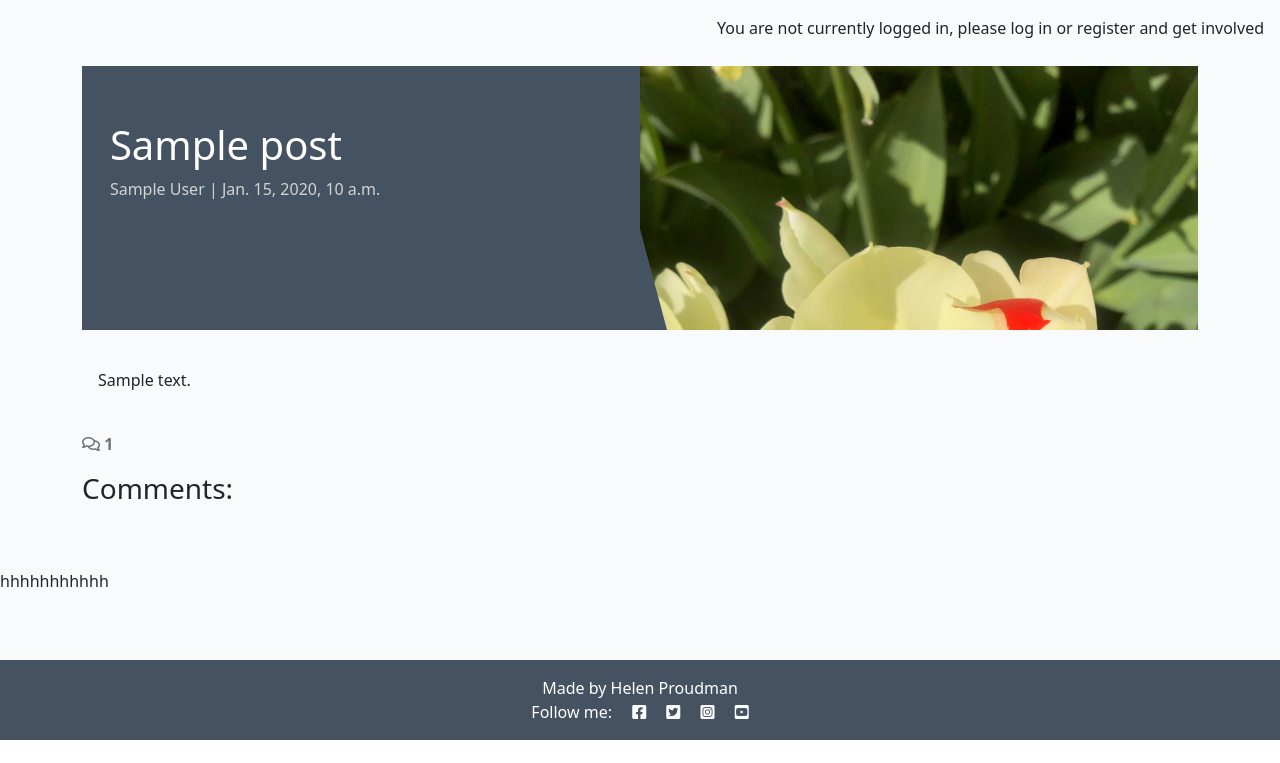
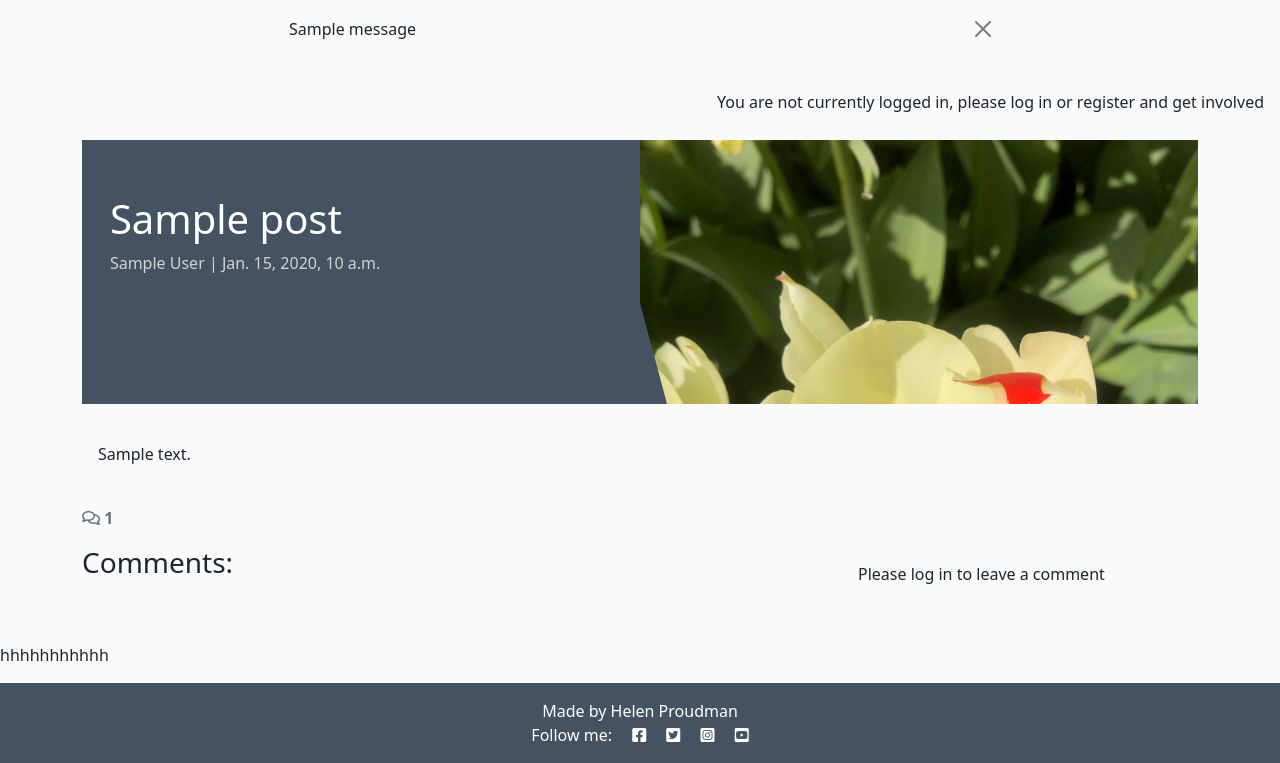
Before and after one commit to Code-Institute-Submissions/nature-blog, a Django app: template blog/templates/blog/post_detail.html in a window 1280 px wide. Shown: the part 60-823 px from the top of the page. Before the commit the page ends 800 px from the top, so only its background shows below. Run offline with Django 3.2, Linux system fonts and the light colour scheme; the template is opened without the code that fills it: most values are stand-ins (such as "Sample title", 1, 10 or a date in 2020); one stand-in notice (Sample message) is shown; some libraries are stand-ins or nearby versions.

Commit message:
crispy forms installed, comment form added, post_detail.html updated

```diff
--- a/blog/templates/blog/post_detail.html
+++ b/blog/templates/blog/post_detail.html
@@ -1,5 +1,6 @@
 {% extends 'nature.html' %} {% block content %}
 {% load static %}
+{% load crispy_forms_tags %}
 
 <div class="masthead">
     <div class="container">
@@ -63,6 +64,22 @@
                 {% endfor %}
             </div>
         </div>
+        <!-- creating new comments -->
+         <div class="col-md-4 card mb-4 mt-3">
+            <div class="card-body">
+                {% if user.is_authenticated %}
+                <h3>Something to say? Leave a comment:</h3>
+                <p>Posting as: {{ user.username }}</p>
+                <form method="post" id="commentForm" style="margin-top: 1.3em;">
+                    {{ comment_form | crispy }}
+                    {% csrf_token %}
+                    <button class="btn btn-signup btn-lg">Submit</button>
+                </form>
+                {% else %}
+                <p>Please log in to leave a comment</p>
+                {% endif %}
+            </div>
+         </div>
 
     </div>
 </div>
--- a/nature/settings.py
+++ b/nature/settings.py
@@ -50,6 +50,8 @@ INSTALLED_APPS = [
     'allauth',
     'allauth.account',
     'allauth.socialaccount',
+    'crispy_forms',
+    'crispy_bootstrap5',
     'django_summernote',
     'cloudinary_storage',
     'cloudinary',
@@ -59,6 +61,9 @@ INSTALLED_APPS = [
 SITE_ID = 1
 LOGIN_REDIRECT_URL = '/'
 LOGOUT_REDIRECT_URL = '/'
+
+CRISPY_ALLOWED_TEMPLATE_PACKS = "bootstrap5"
+CRISPY_TEMPLATE_PACK = "bootstrap5"
 
 MIDDLEWARE = [
     'django.middleware.security.SecurityMiddleware',
--- a/requirements.txt
+++ b/requirements.txt
@@ -1,9 +1,11 @@
 asgiref==3.8.1
 cloudinary==1.41.0
+crispy-bootstrap5==0.7
 dj-database-url==0.5.0
 dj3-cloudinary-storage==0.0.6
 Django==4.2.16
 django-allauth==0.57.2
+django-crispy-forms==2.3
 django-summernote==0.8.20.0
 gunicorn==20.1.0
 oauthlib==3.2.2
--- a/templates/nature.html
+++ b/templates/nature.html
@@ -31,7 +31,7 @@
 
 <body class="d-flex flex-column h-100 main-bg">
 
-    <!-- Navigation -->
+    <!-- Navigation with options dependent on authorisation -->
     <nav class="navbar navbar-expand-lg navbar-light bg-white">
         <div class="container-fluid">
             <a class="navbar-brand" href="{% url 'home' %}"><span class="brand">c<span class="red-o">o</span>de<span
@@ -69,6 +69,19 @@
             </div>
         </div>
     </nav>
+    <!--  displaying messages to feedback to users when they have submitted a comment-->
+      <div class="container">
+        <div class="row">
+            <div class="col-md-8 offset-md-2">
+                {% for message in messages %}
+                <div class="alert {{ message.tags }} alert-dismissible fade show" id="msg" role="alert">
+                    {{ message | safe}}
+                    <button type="button" class="btn-close" data-bs-dismiss="alert" aria-label="Close"></button>
+                </div>
+                {% endfor %}
+            </div>
+        </div>
+      </div>
 
     <main class="flex-shrink-0 main-bg">
         {% if user.is_authenticated %}
```
Also changed, not shown: blog/forms.py (added, +7 -0 lines), blog/views.py (+17 -1 lines).
